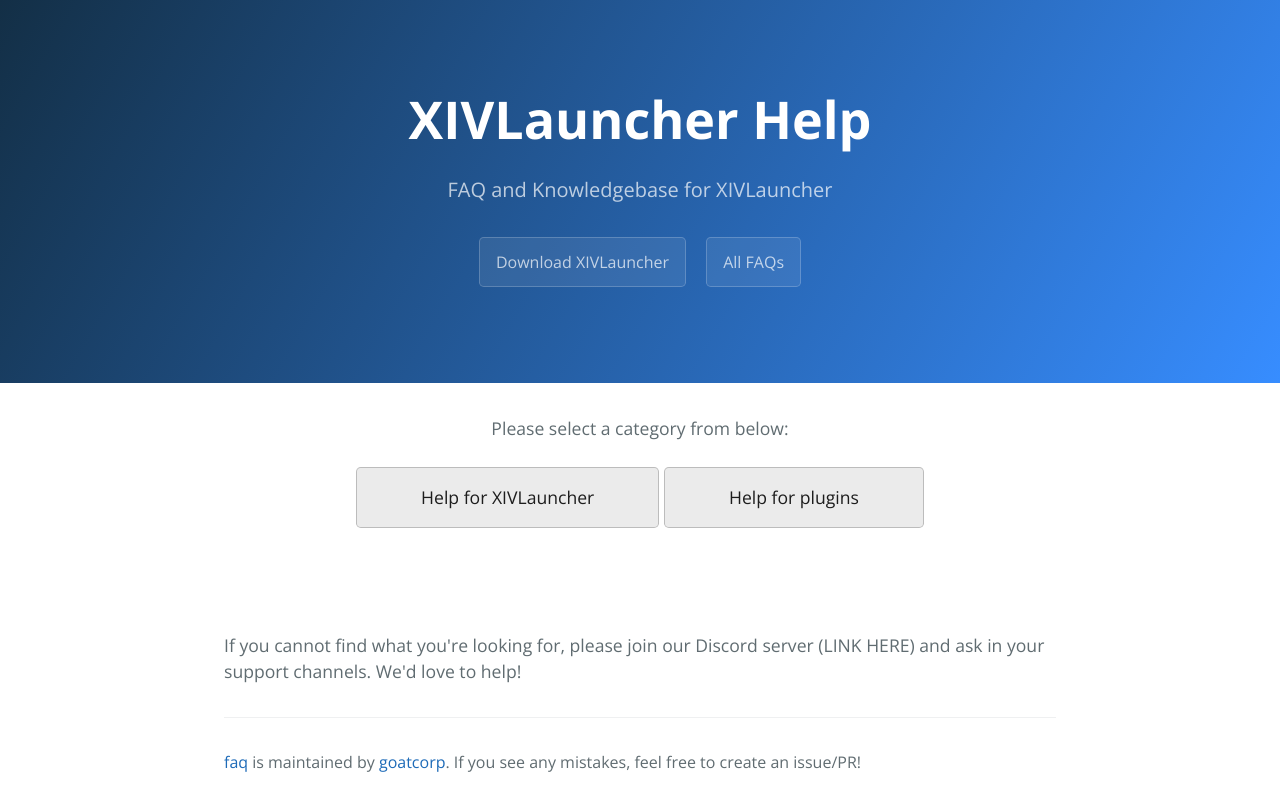
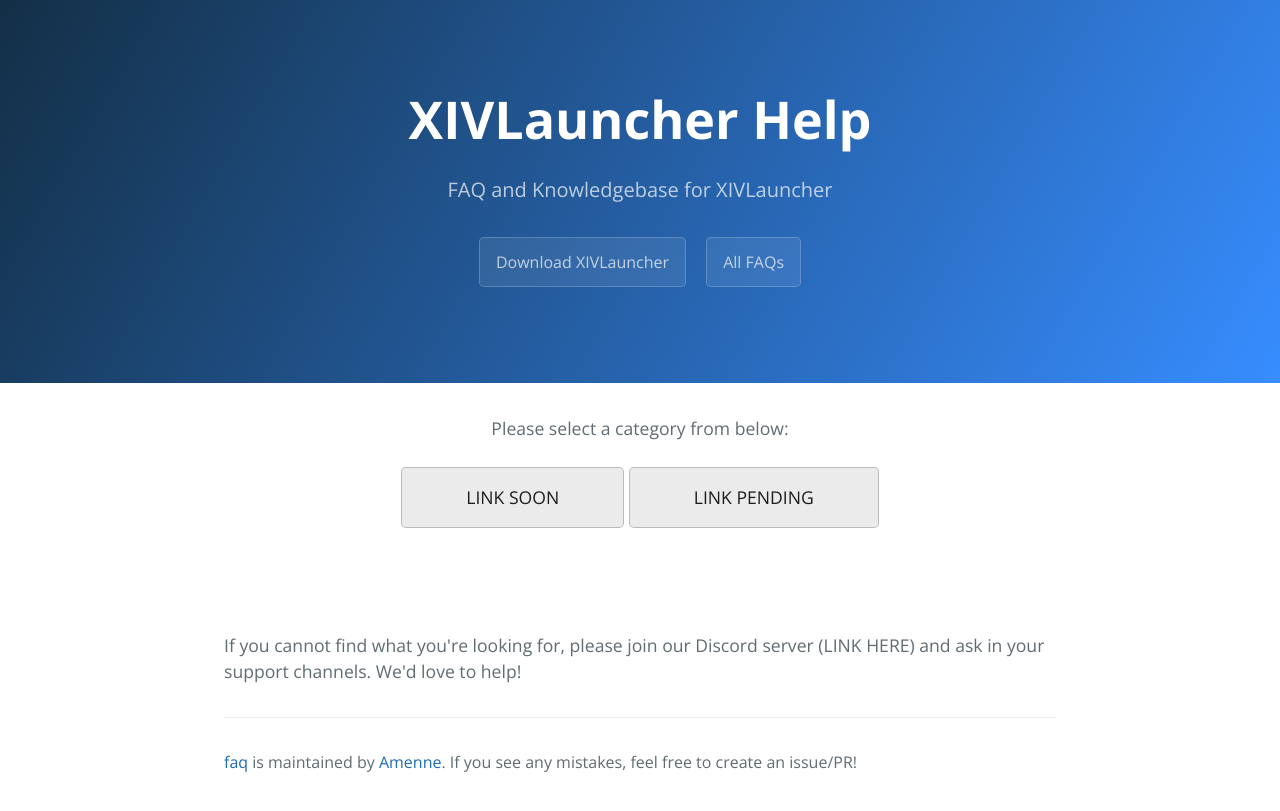
Before and after one commit to AmenneHolelane/AmenneHolelane.github.io, a Jekyll site: the page built from index.md, in a window 1280 px wide. Shown: the top 811 px of the page. Built offline with Jekyll 4.4.1, drawn with Linux system fonts in a browser that asks for light colours; our own code applies the rules of GitHub Pages for plain Markdown files.

Commit message:
who let the goats out

```diff
--- a/_layouts/default.html
+++ b/_layouts/default.html
@@ -10,15 +10,15 @@
 <meta name="generator" content="Jekyll v3.9.0" />
 <meta property="og:title" content="faq" />
 <meta property="og:locale" content="en_US" />
-<meta name="description" content="FAQ and Knowledgebase for XIVLauncher" />
-<meta property="og:description" content="FAQ and Knowledgebase for XIVLauncher" />
-<link rel="canonical" href="https://goatcorp.github.io/faq/" />
-<meta property="og:url" content="https://goatcorp.github.io/faq/" />
+<meta name="description" content="FAQ for Material UI" />
+<meta property="og:description" content="FAQ for Material UI" />
+<link rel="canonical" href="https://amenneholelane.github.io/" />
+<meta property="og:url" content="https://amenneholelane.github.io/" />
 <meta property="og:site_name" content="faq" />
 <meta name="twitter:card" content="summary" />
 <meta property="twitter:title" content="faq" />
 <script type="application/ld+json">
-{"description":"FAQ and Knowledgebase for XIVLauncher","url":"https://goatcorp.github.io/faq/","@type":"WebSite","headline":"faq","name":"faq","@context":"https://schema.org"}</script>
+{"description":"FAQ and Knowledgebase for XIVLauncher","url":"https://amenneholelane.github.io/","@type":"WebSite","headline":"faq","name":"faq","@context":"https://schema.org"}</script>
 <!-- End Jekyll SEO tag -->
 
     <link rel="preconnect" href="https://fonts.gstatic.com">
@@ -40,8 +40,8 @@
       <h1 class="project-name">XIVLauncher Help</h1>
       <h2 class="project-tagline">FAQ and Knowledgebase for XIVLauncher</h2>
 
-        <a href="https://github.com/goatcorp/FFXIVQuickLauncher/releases/latest" class="btn">Download XIVLauncher</a>
-        <a href="https://goatcorp.github.io/faq" class="btn">All FAQs</a>
+        <a href="https://github.com/skotlex/ffxiv-material-ui/releases/latest" class="btn">Download XIVLauncher</a>
+        <a href="https://amenneholelane.github.io/" class="btn">All FAQs</a>
 
 
     </header>
@@ -76,9 +76,9 @@ Please select a category from below:
 
 <div>
 
-<a href="https://goatcorp.github.io/faq/xl_troubleshooting" class="btnm">Help for XIVLauncher</a>
+<a href="https://goatcorp.github.io/faq/xl_troubleshooting" class="btnm">LINK SOON</a>
 
-<a href="https://goatcorp.github.io/faq/dalamud_troubleshooting" class="btnm">Help for plugins</a>
+<a href="https://goatcorp.github.io/faq/dalamud_troubleshooting" class="btnm">LINK PENDING</a>
 
 </div>
 </div>
@@ -93,7 +93,7 @@ If you cannot find what you're looking for, please join our Discord server (LINK
 
       <footer class="site-footer">
 
-          <span><a href="https://github.com/goatcorp/faq">faq</a> is maintained by <a href="https://github.com/goatcorp">goatcorp</a>. If you see any mistakes, feel free to create an issue/PR!</span>
+          <span><a href="https://amenneholelane.github.io/">faq</a> is maintained by <a href="https://github.com/AmenneHolelane/">Amenne</a>. If you see any mistakes, feel free to create an issue/PR!</span>
 
       </footer>
     </main>
```
